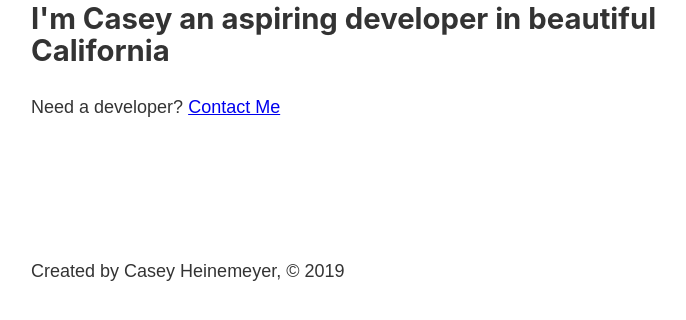
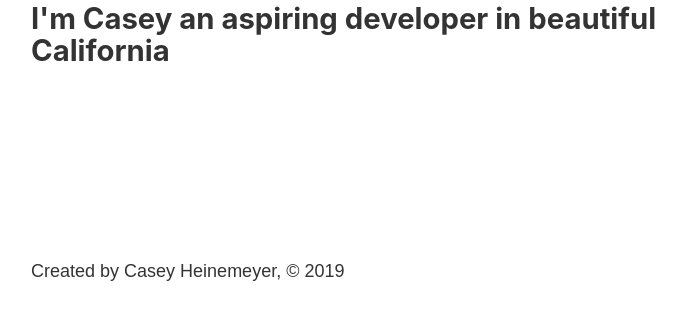
Before and after one commit to CaseywH/bootcampgatsby, a Gatsby site: page / in a window 1280 px wide. Shown: the part 472-792 px from the top of the page, without its empty margins (252-938 px from the left). Built offline with nearby package versions, Linux system fonts and the light colour scheme; Gatsby itself is replaced by a stand-in of ours.

Commit message:
clean up home page links

```diff
--- a/src/pages/index.js
+++ b/src/pages/index.js
@@ -10,11 +10,6 @@ const IndexPage = () => (
     <Head title="Home" />
     <h1>Hello</h1>
     <h2>I'm Casey an aspiring developer in beautiful California</h2>
-    <p>
-    Need a developer?
-      {' '}
-      <Link to="/contact">Contact Me</Link>
-    </p>
 
   </Layout>
 
```
